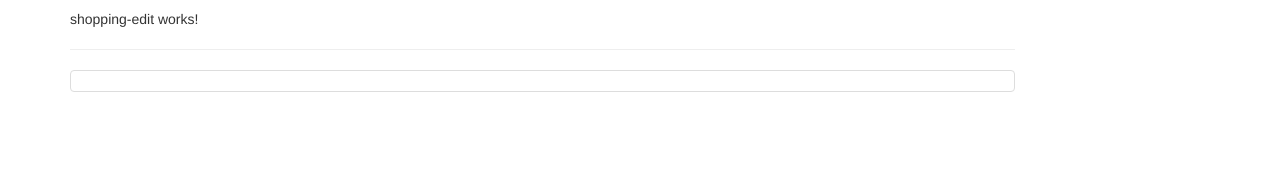
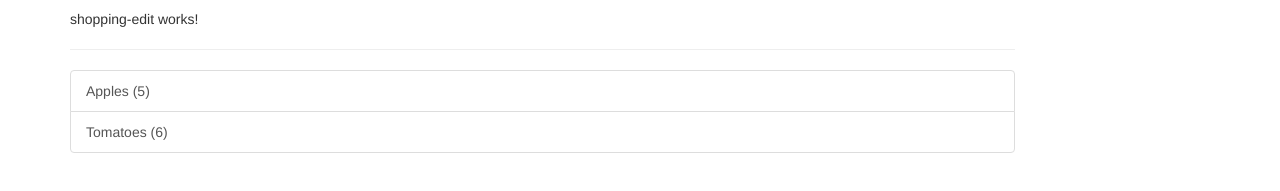
Before and after one commit to Max-Stevenson/recipe-app, an Angular app: page / in a window 1280 px wide. Shown: the part 289-480 px from the top of the page. Built offline with nearby package versions, Linux system fonts and the light colour scheme.

Commit message:
Modified output of shopping list to display ingredients

```diff
--- a/src/app/shopping-list/shopping-list.component.html
+++ b/src/app/shopping-list/shopping-list.component.html
@@ -3,7 +3,9 @@
     <app-shopping-edit></app-shopping-edit>
     <hr>
     <ul class="list-group">
-      <a class="list-group-item" style="cursor: pointer"></a>
+      <a class="list-group-item" style="cursor: pointer" *ngFor="let ingredient of ingredients">
+          {{ingredient.name}} ({{ingredient.amount}})
+      </a>
     </ul>
   </div>
 </div>
--- a/src/app/shopping-list/shopping-list.component.ts
+++ b/src/app/shopping-list/shopping-list.component.ts
@@ -1,4 +1,5 @@
 import { Component, OnInit } from '@angular/core';
+import { Ingredient } from '../shared/ingredient.model';
 
 @Component({
   selector: 'app-shopping-list',
@@ -6,7 +7,11 @@
   styleUrls: ['./shopping-list.component.css']
 })
 export class ShoppingListComponent implements OnInit {
-  ingredients = [];
+  ingredients: Ingredient[] = [
+    new Ingredient('Apples', 5),
+    new Ingredient('Tomatoes', 6)
+  ];
+
   constructor() { }
 
   ngOnInit() {
```
